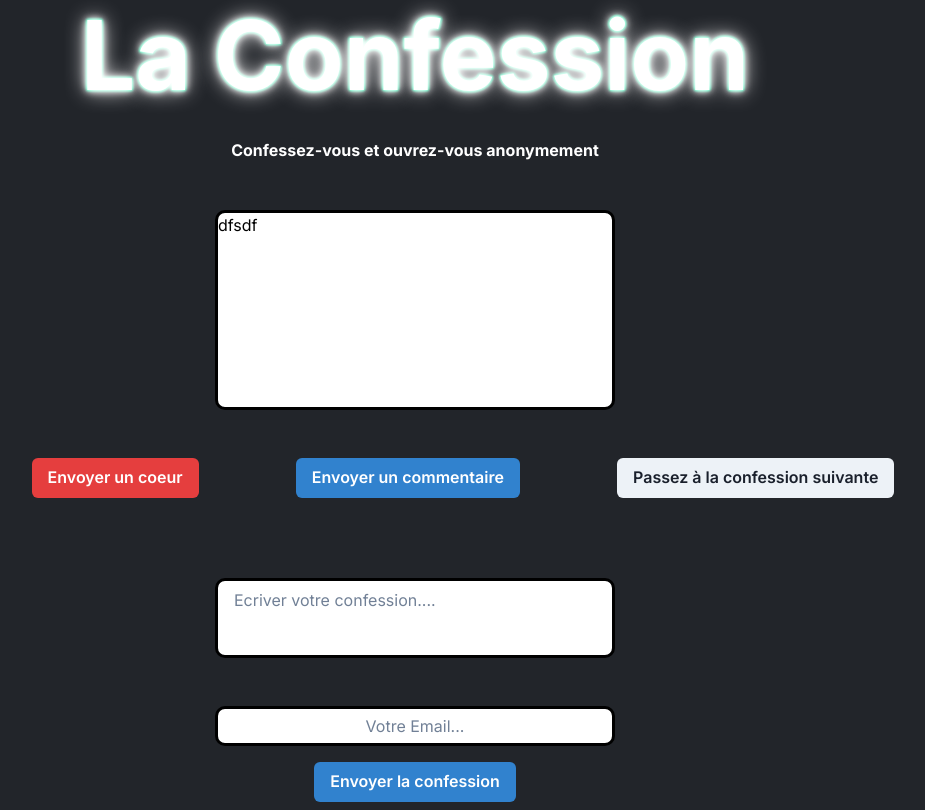
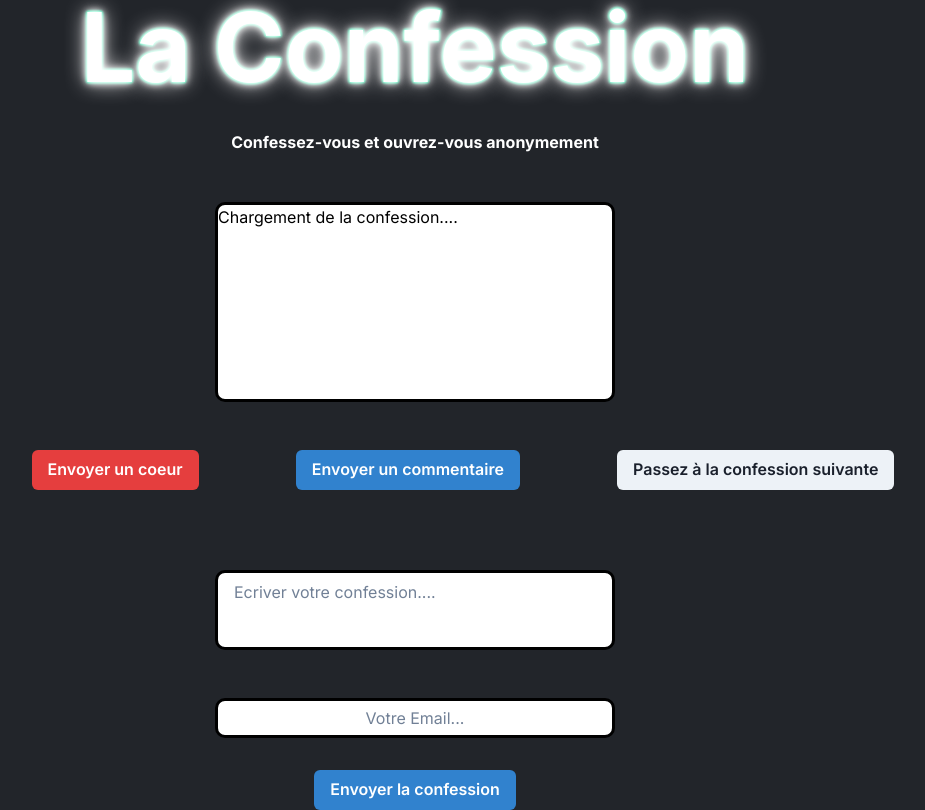
Before and after one commit to RayanEreteo/confessiondotcom, a Next.js app: page / in a window 1280 px wide. Shown: the whole page, without its empty margins (225-1150 px from the left). Built offline with nearby package versions, Linux system fonts and the light colour scheme.

Commit message:
correction du layout du text "serverResponse"

```diff
--- a/app/components/ConfessionViewer.tsx
+++ b/app/components/ConfessionViewer.tsx
@@ -70,7 +70,7 @@ function ConfessionViewer() {
             width={"400px"}
             height={"200px"}
           >
-            dfsdf
+            Chargement de la confession....
           </Text>
           <Flex
             ml={"6rem"}
--- a/app/components/ConfessionWriter.tsx
+++ b/app/components/ConfessionWriter.tsx
@@ -66,6 +66,7 @@ function ConfessionWriter() {
             background={"white"}
             resize={"none"}
             maxLength={300}
+            minLength={10}
             width={"400px"}
             height={"10px"}
             required
@@ -86,6 +87,8 @@ function ConfessionWriter() {
             required
           ></Input>
           <Text
+            mb={"1rem"}
+            id="server-response"
             style={
               serverResponse && serverResponse.success == false
                 ? { color: "red" }
```
